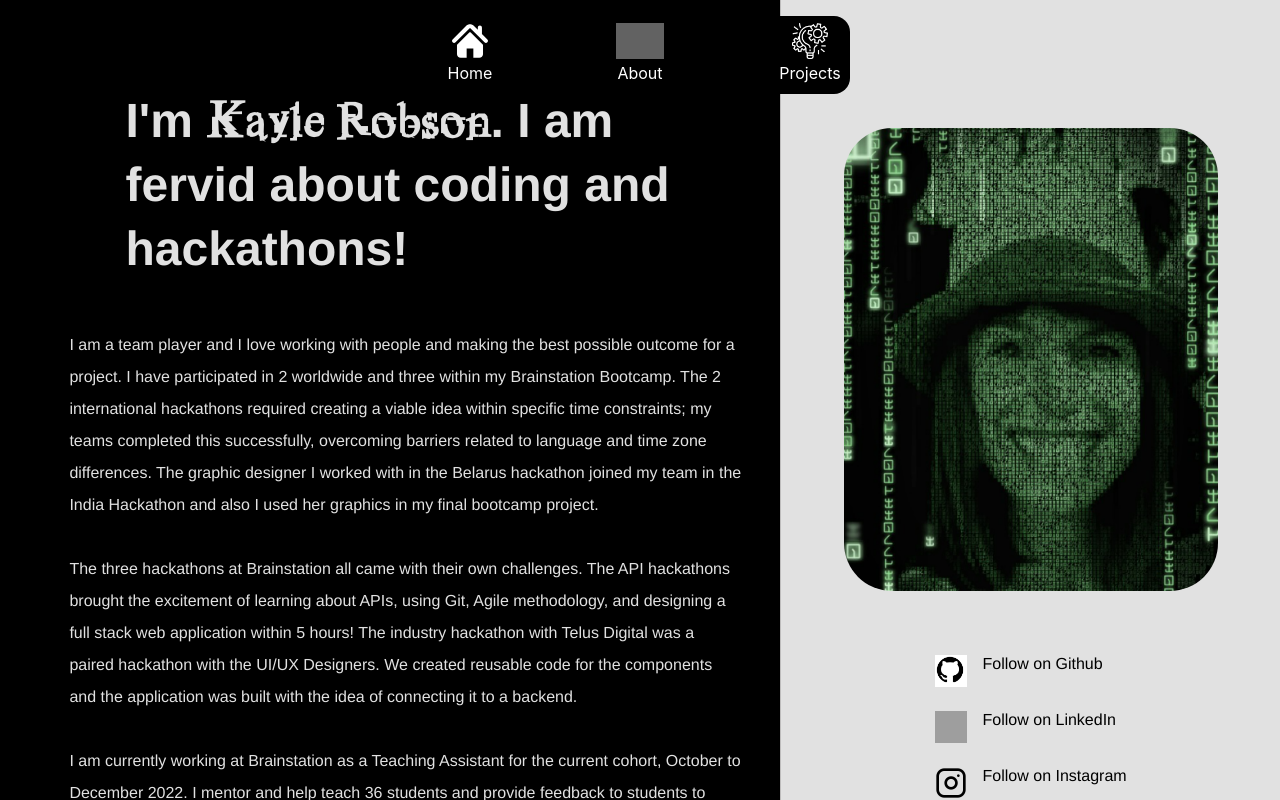
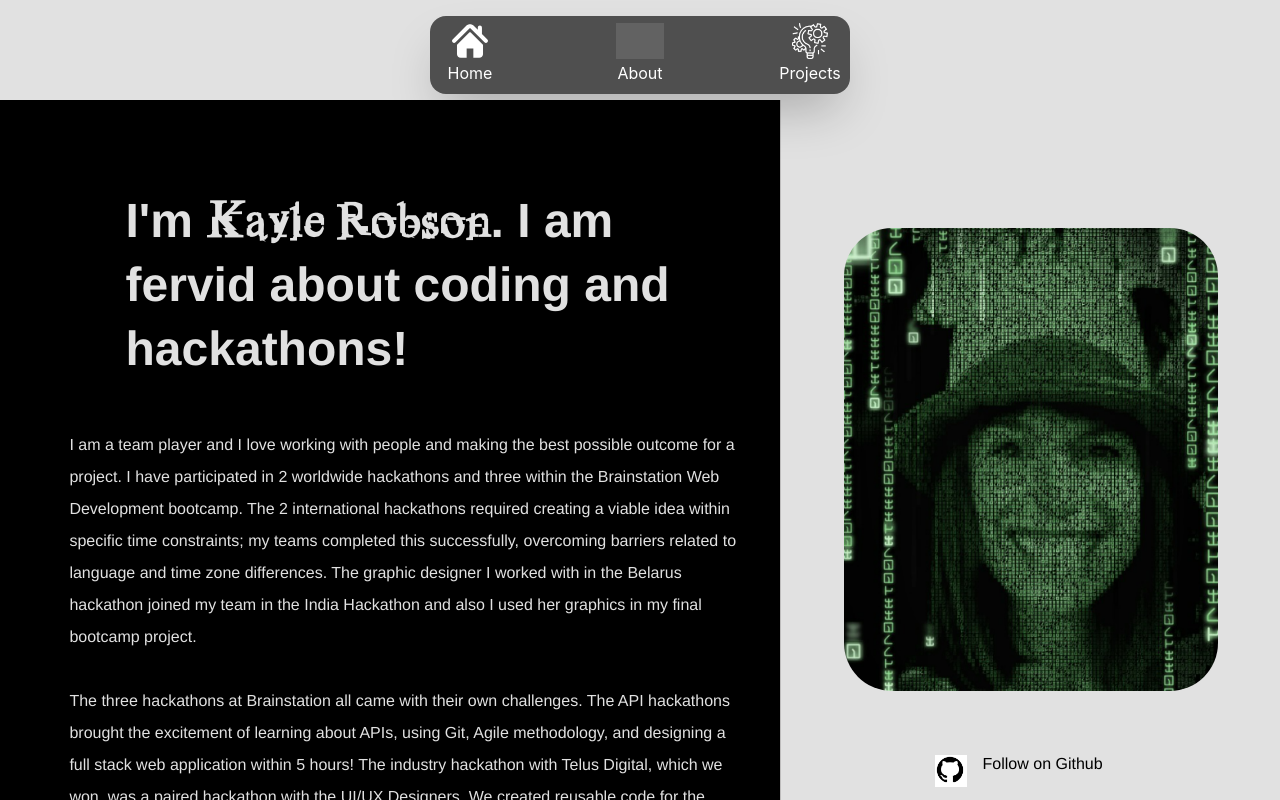
Before and after one commit to vadym0509/ReactProrfolio, a React (Create React App) app: page /About in a window 1280 px wide. Shown: the top 800 px of the page. Built offline with nearby package versions, Linux system fonts and the light colour scheme; grey boxes are pictures that could not be loaded.

Commit message:
added a different color and box shadow to the navbar

```diff
--- a/src/components/About/About.jsx
+++ b/src/components/About/About.jsx
@@ -13,16 +13,16 @@ function About() {
         <h1 className='about__title'>I'm <span className="about__title--change">Kayle Robson</span>.  I am fervid about coding and hackathons!</h1>
 
         <p className='about__p'>I am a team player and I love working with people and making the best possible
-        outcome for a project.  I have participated in 2 worldwide and three within
-        my Brainstation Bootcamp.   The 2 international hackathons required creating a viable idea within specific time
+        outcome for a project.  I have participated in 2 worldwide hackathons and three within
+        the Brainstation Web Development bootcamp.   The 2 international hackathons required creating a viable idea within specific time
         constraints; my teams completed this successfully, overcoming barriers related to language and time zone differences.
         The graphic designer I worked with in the Belarus hackathon joined my team in the India Hackathon and also I used her
         graphics in my final bootcamp project.  </p>
         <p className='about__p'>The three hackathons at Brainstation all came with their own challenges.  The API
         hackathons brought the excitement of learning about APIs, using Git, Agile methodology, and designing a full stack web
-        application within 5 hours!  The industry hackathon with Telus Digital was a paired hackathon with the UI/UX Designers.
+        application within 5 hours!  The industry hackathon with Telus Digital, which we won, was a paired hackathon with the UI/UX Designers.
         We created reusable code for the components and the application was built with the idea of connecting it to a backend.</p>
-        <p className='about__p'>I am currently working at Brainstation as a Teaching Assistant for the current cohort, October to December 2022.  I mentor
+        <p className='about__p'>I am currently working at Brainstation as a Teaching Assistant for the current Web Development cohort, October to December 2022.  I mentor
         and help teach 36 students and provide feedback to students to ensure they comprehend the material, can apply it to real world
         coding problems, and follow best practices in the Web Development industry.  I plan and deliver supplementary content to enrich
         the learning experience of students.</p>
--- a/src/components/About/About.scss
+++ b/src/components/About/About.scss
@@ -8,8 +8,13 @@
     flex-direction: column;
     justify-content: space-between;
     font-family: $primary-font;
+
     @include tablet {
         flex-direction: row;
+    }
+    @include desktop {
+        margin-top: 100px;
+
     }
     &__title {
         font-size: 2rem;
--- a/src/components/BottomNav/BottomNav.scss
+++ b/src/components/BottomNav/BottomNav.scss
@@ -7,7 +7,7 @@
     flex: display;
     justify-content: center;
     align-items: center;
-    background-color: black;
+    background-color: #4F4F4F;
     padding: 7px 10px;
     position: absolute;
     left: 50%;
@@ -17,9 +17,10 @@
     display: flex;
     border-radius: 1rem;
     height: 64px;
+    box-shadow: 0 25px 50px -12px rgb(0 0 0 / 0.25);
    @include tablet {
     width: auto;
-    background-color: black;
+    background-color: #4F4F4F;
     padding: 7px 10px;
     position: absolute;
     left: 50%;
@@ -28,6 +29,7 @@
     margin: 1rem auto ;
     display: flex;
     border-radius: 1rem;
+    box-shadow: 0 25px 50px -12px rgb(0 0 0 / 0.25);
    }
     &__link {
         display: flex;
--- a/src/components/TopNav/TopNav.scss
+++ b/src/components/TopNav/TopNav.scss
@@ -8,22 +8,24 @@
   flex-direction: row;
   justify-content: center;
   align-items: center;
-  background-color: black;
+  background-color: #4F4F4F;
   padding: 7px 10px;
   position: fixed;
   left: 50%;
   bottom: 0;
   transform: translate(-50%, 0);
   height: 64px;
+  box-shadow: 0 25px 50px -12px rgb(0 0 0 / 0.25);
 
   @include tablet {
-    background-color: black;
+    background-color: #4F4F4F;
     padding: 7px 10px;
     margin: 1rem auto;
     display: flex;
     justify-content: center;
     max-width: 320px;
     border-radius: 1rem;
+    box-shadow: 0 25px 50px -12px rgb(0 0 0 / 0.25);
   }
   @include desktop {
     max-width: 400px;
```
